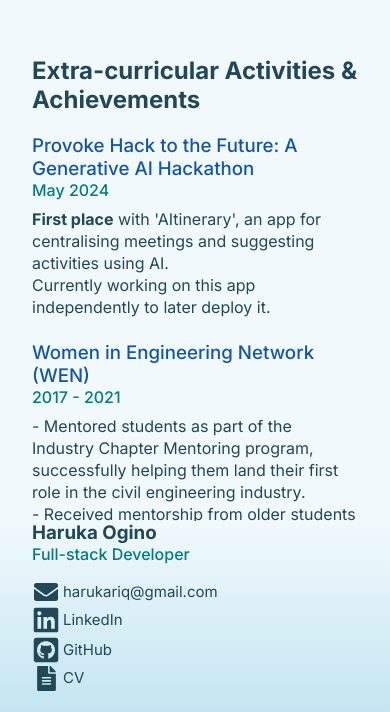
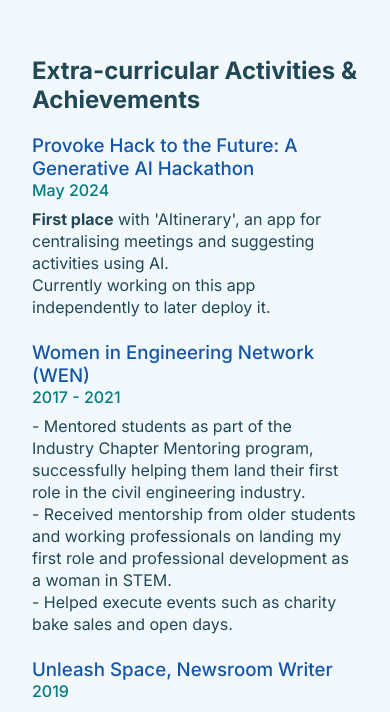
Before and after one commit to haruka-ogino/new-portfolio, a Next.js app: page / in a window 390 px wide. Shown: the part 4435-5147 px from the top of the page. Built offline with nearby package versions, Linux system fonts and the light colour scheme; no server answers; the database is empty.

Commit message:
adjust spacing for footer

```diff
--- a/app/blog-entries/layout.tsx
+++ b/app/blog-entries/layout.tsx
@@ -10,7 +10,6 @@ export default function layout({ children }: any) {
           <Link href="/">← Back to main page</Link>
         </button>
       </nav>
-      <h1>My Blog Entries</h1>
       {children}
     </>
   )
--- a/styles/home.css
+++ b/styles/home.css
@@ -186,6 +186,9 @@ li.project {
   .reverse-stack {
     justify-content: flex-start;
   }
+  .achievements {
+    margin-bottom: 15em;
+  }
 }
 
 @media (max-width: 1000px) {
@@ -208,6 +211,9 @@ li.project {
 @media (max-width: 630px) {
   .about {
     margin-top: 300px;
+  }
+  .achievements {
+    margin-bottom: 25em;
   }
   .projects img {
     width: 100%;
```
Also changed, not shown: app/blog-entries/page.tsx (+6 -1 lines).
